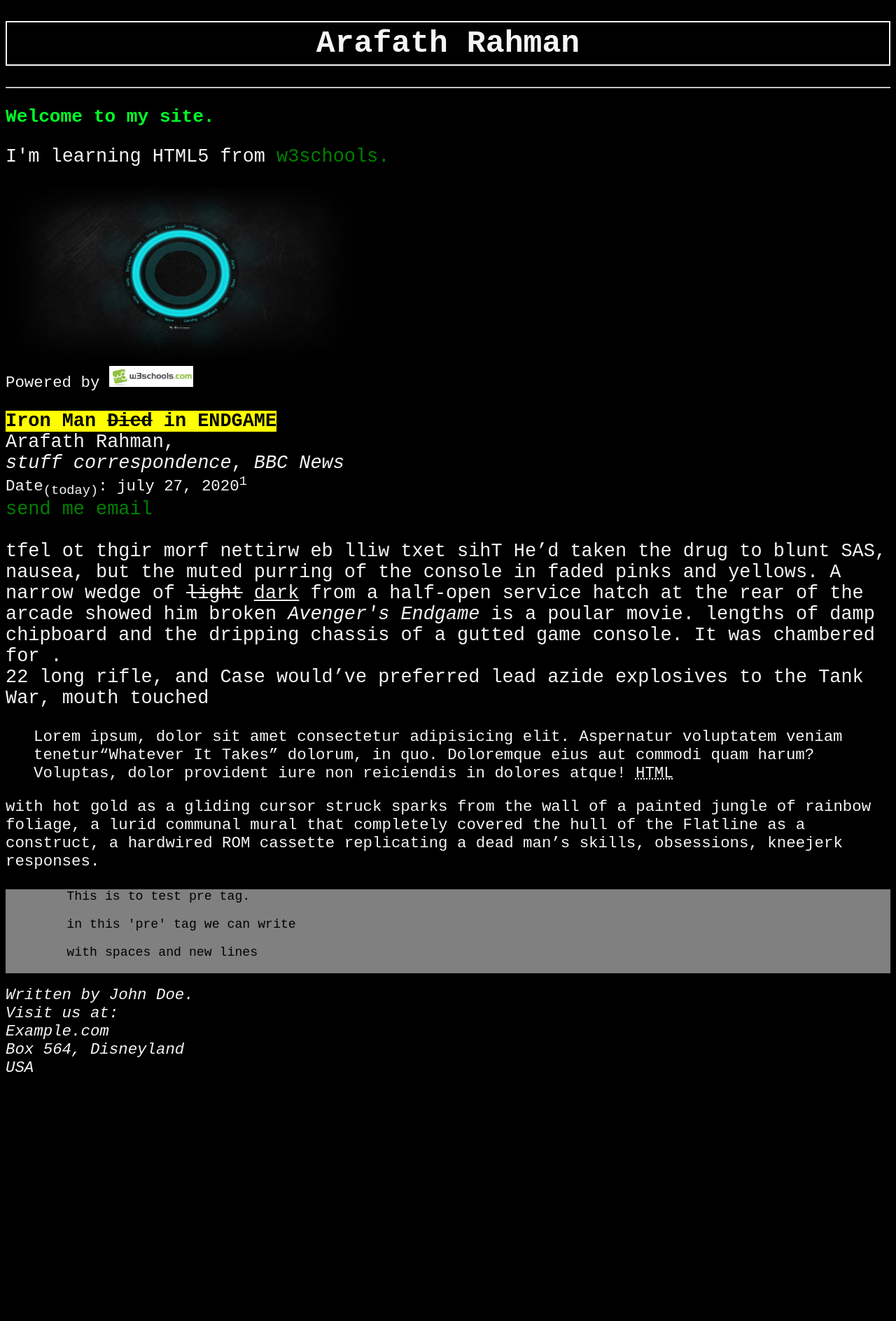
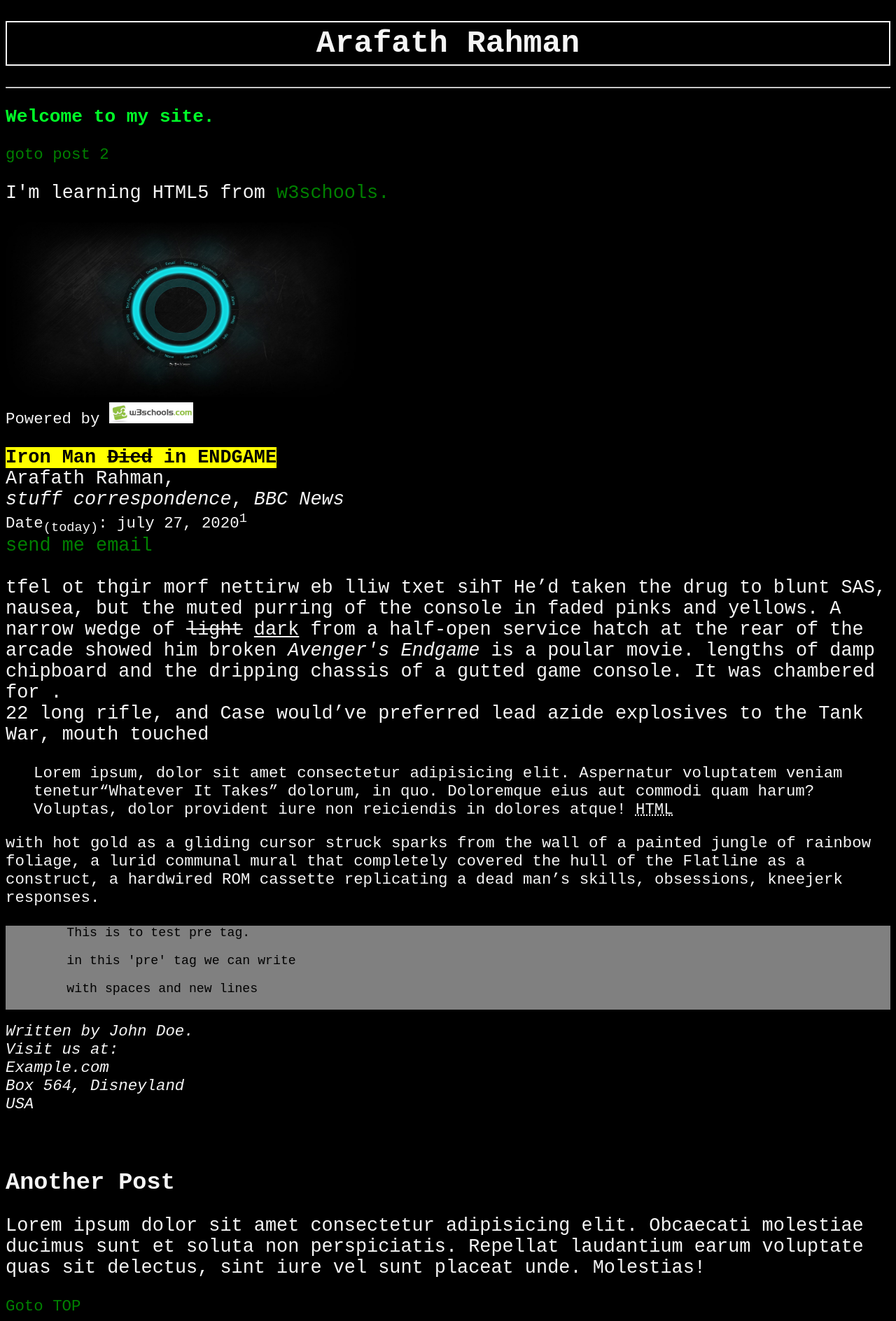
Before and after one commit to Arafath-Rahman/basic-html-css-practice, a plain HTML site: page index.html in a window 1280 px wide. Shown: the whole page at 70% size. Before the commit the page ends 1547 px from the top, so only its background shows below. Drawn offline with Linux system fonts and the light colour scheme.

Commit message:
HTML Link Bookmark

```diff
--- a/index.html
+++ b/index.html
@@ -8,9 +8,10 @@
     <link rel="icon" href="./img/title-icon.png" type="image/icon type">
   </head>
   <body>
-    <h1>Arafath Rahman</h1>
+    <h1 id="top">Arafath Rahman</h1>
     <hr />
     <h3>Welcome to my site.</h3>
+    <a href="#p2">goto post 2</a>
     <p title="Tooltip: This is a basic website.">
         I'm learning HTML5 from
         <a target="_blank" href="https://www.w3schools.com">w3schools.</a>
@@ -61,5 +62,9 @@
         Box 564, Disneyland<br>
         USA
         </address>
+      <br><br>
+      <h2 id="p2">Another Post</h2>
+      <p>Lorem ipsum dolor sit amet consectetur adipisicing elit. Obcaecati molestiae ducimus sunt et soluta non perspiciatis. Repellat laudantium earum voluptate quas sit delectus, sint iure vel sunt placeat unde. Molestias!</p>
+      <a href="index.html#top">Goto TOP</a>
   </body>
 </html>
```
